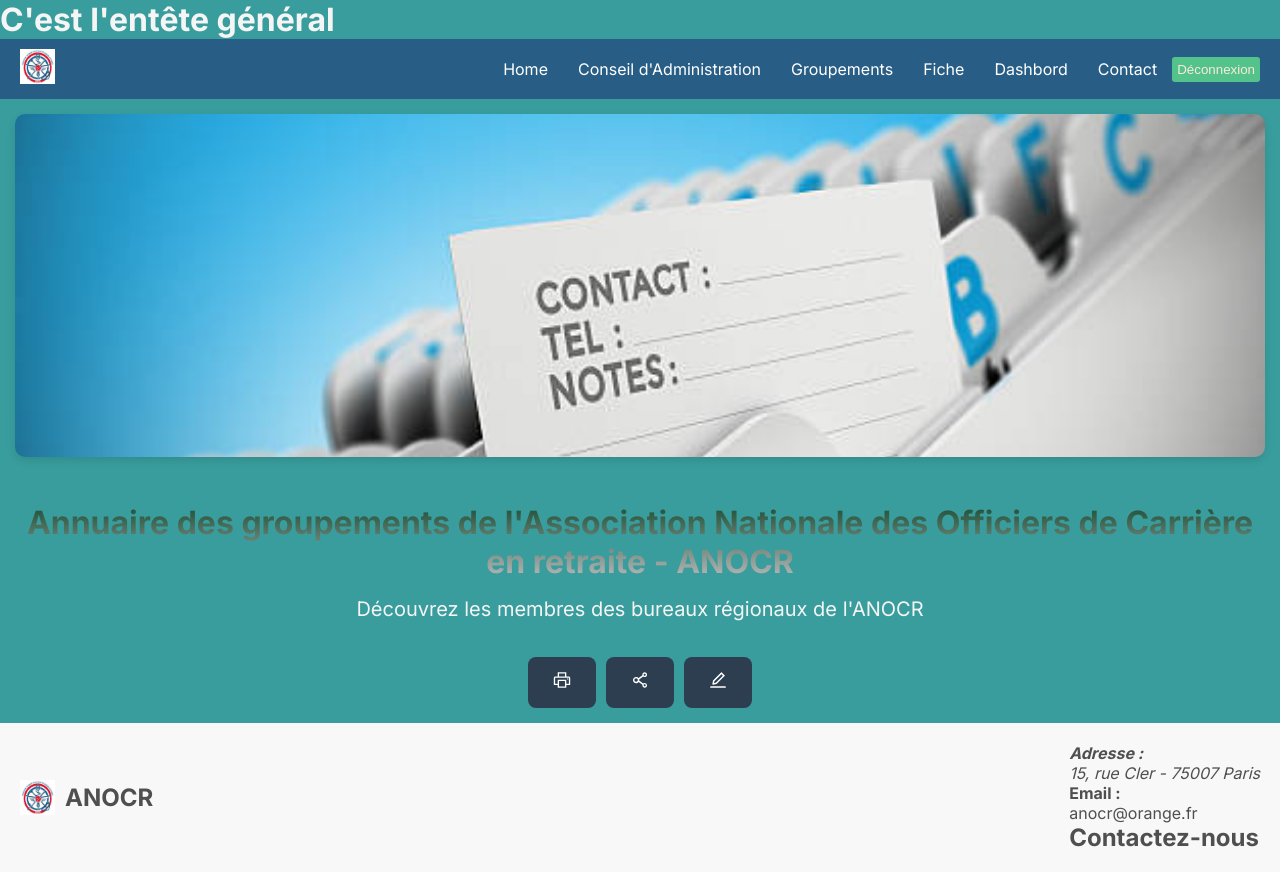
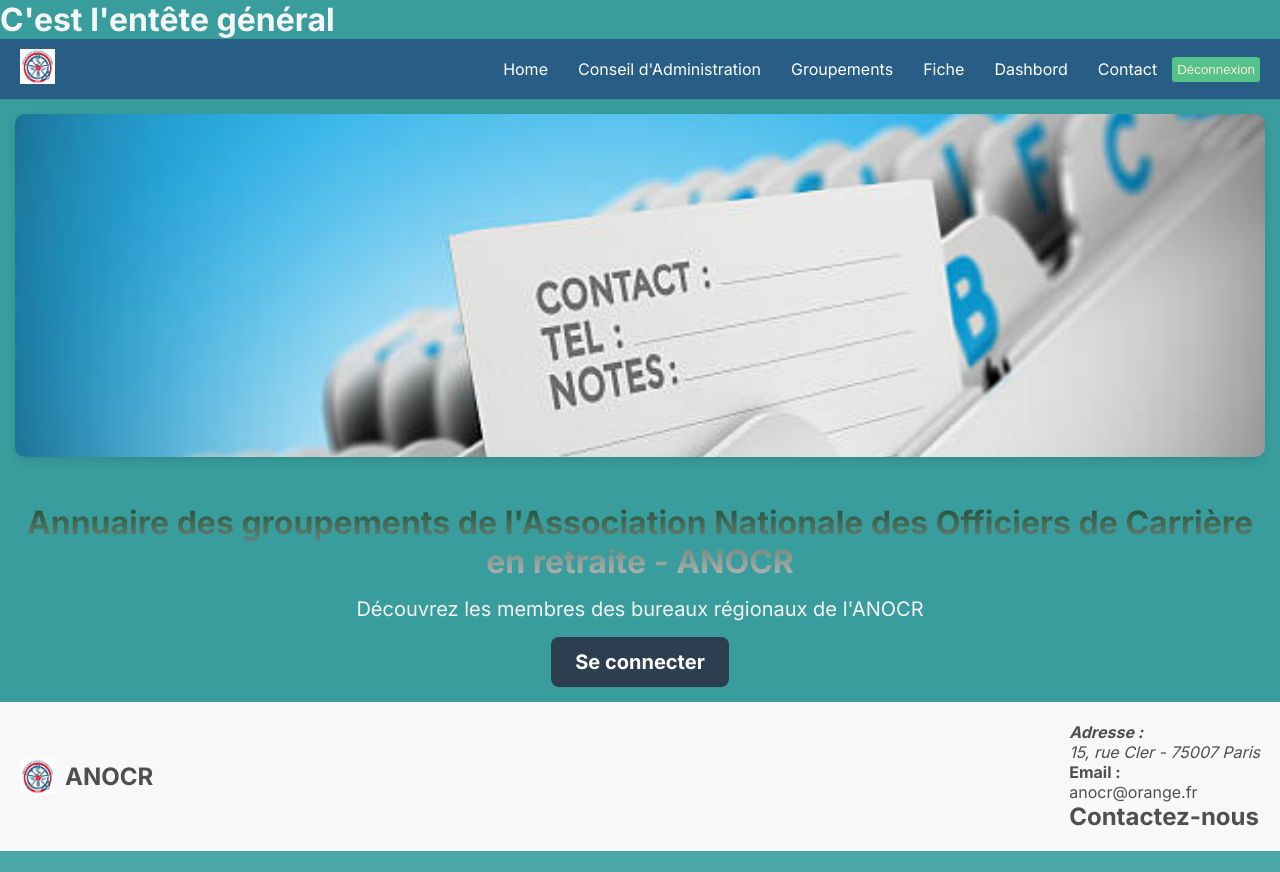
Before and after one commit to Natalina933/annuaire, a Next.js app: page / in a window 1280 px wide. After the commit the page ends 851 px from the top, so only its background shows below. Built offline with nearby package versions, Linux system fonts and the light colour scheme.

Commit message:
correction button connex creation organisation dossier buttons

```diff
--- a/src/app/conseil/page.jsx
+++ b/src/app/conseil/page.jsx
@@ -1,7 +1,7 @@
 "use client"
 import React, { useRef } from 'react';
 import styles from './page.module.css';
-import Button from '@/components/buttons/ButtonsSection';
+import Button from '@/components/buttons/ButtonSection/ButtonsSection';
 import ReactToPrint from 'react-to-print';
 import ConseilList from '@/components/list/ConseilList';
 import BureauData from "../datas/ListBureau.json";
--- a/src/app/page.jsx
+++ b/src/app/page.jsx
@@ -1,7 +1,7 @@
 import Image from 'next/image';
 import styles from './page.module.css';
 import Hero from 'public/hero.jpg';
-import Button from '@/components/buttons/ButtonsSection';
+import ButtonConnex from '@/components/buttons/ButtonConnex/ButtonConnex';
 
 export default function Home() {
   return (
@@ -13,7 +13,7 @@
       </section> <section className={styles.item}>
         <h1 className={styles.title}>Annuaire des groupements de l'Association Nationale des Officiers de Carrière en retraite - ANOCR</h1>
         <p className={styles.desc}>Découvrez les membres des bureaux régionaux de l'ANOCR</p>
-        <Button url="logs" text="Se connecter" />
+        <ButtonConnex url="logs" text="Se connecter" />
       </section>
 
 
--- /dev/null
+++ b/src/components/buttons/ButtonConnex/ButtonConnex.jsx
@@ -0,0 +1,13 @@
+import React from 'react';
+import styles from './button.module.css';
+
+const ButtonConnex = ({ url, text, onClick }) => {
+    return (
+        <a href={url} className={styles.button} onClick={onClick}>
+
+            <span className={styles.text}>{text}</span>
+        </a>
+    );
+};
+
+export default ButtonConnex;
--- /dev/null
+++ b/src/components/buttons/ButtonConnex/button.module.css
@@ -0,0 +1,47 @@
+.button {
+  padding: 0.8rem 1.5rem;
+  background-color: #2d3e50;
+  color: #ffffff;
+  border: none;
+  border-radius: 8px;
+  font-size: 16px;
+  cursor: pointer;
+  transition: background-color 0.3s, color 0.3s;
+  display: inline-flex;
+  align-items: center;
+  gap: 6px;
+}
+
+.button:hover {
+  background-color: #05af96;
+}
+
+.icon {
+  font-size: 20px;
+}
+
+.text {
+  font-weight: bold;
+}
+
+/* Styles pour tablettes */
+@media screen and (min-width: 768px) {
+  .button {
+    font-size: 18px;
+  }
+
+  .icon {
+    font-size: 22px;
+  }
+}
+
+/* Styles pour ordinateurs */
+@media screen and (min-width: 1024px) {
+  .button {
+    font-size: 20px;
+  }
+
+  .icon {
+    font-size: 24px;
+  }
+}
```
Also changed, not shown: src/components/buttons/ButtonSection/ButtonsSection.jsx (renamed from src/components/buttons/ButtonsSection.jsx), src/components/buttons/ButtonSection/button.module.css (renamed from src/components/buttons/button.module.css), 1 other file (tests, documents, lock files or other folders).
